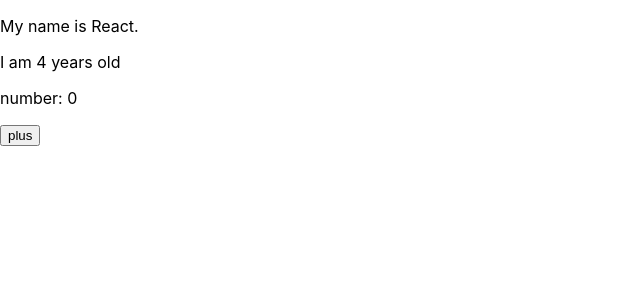
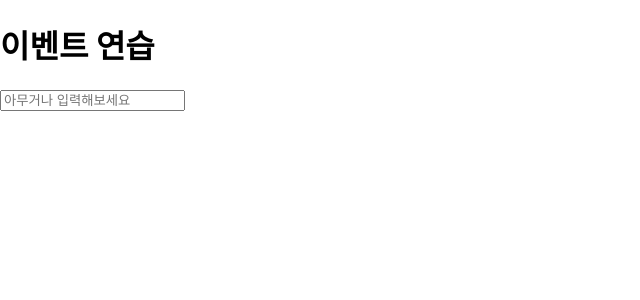
Before and after one commit to SAR0S/react.js-examples, a React (Create React App) app: page / in a window 1280 px wide. Shown: the top 300 px of the page, without its empty margins (0-640 px from the left). Built offline with nearby package versions, Linux system fonts and the light colour scheme.

Commit message:
Add event

```diff
--- a/src/App.js
+++ b/src/App.js
@@ -1,11 +1,11 @@
 import React, { Component } from 'react';
 import './App.css';
-import MyComponent from './MyComponent';
+import EventPractice from './EventPractice';
 
 class App extends Component {
   render() {
     return (
-      <MyComponent name="React" age={4}/>
+      <EventPractice />
     );
   }
 }
--- /dev/null
+++ b/src/EventPractice.js
@@ -0,0 +1,31 @@
+import React, { Component } from 'react';
+
+class EventPractice extends Component {
+
+    state = {
+        message: ''
+    }
+
+    render() {
+        return (
+            <div>
+                <h1>이벤트 연습</h1>
+                <input
+                    type="text"
+                    name="message"
+                    placeholder="아무거나 입력해보세요"
+                    value={this.state.message}
+                    onChange={
+                        (e) => {
+                            this.setState({
+                                message: e.target.value
+                            })
+                        }
+                    }
+                />
+            </div>
+        );
+    }
+}
+
+export default EventPractice;
--- a/src/MyComponent.js
+++ b/src/MyComponent.js
@@ -11,13 +11,16 @@
         age: PropTypes.number.isRequired // 필수적으로 존재햐아 하며 숫자임.
     }
 
-    constructor(props) {
-        super(props);
-        this.state = {
-            number: 0
-        }
+    // constructor(props) {
+    //     super(props);
+    //     this.state = {
+    //         number: 0
+    //     }
+    // }
+
+    state = {
+        number: 0
     }
-
 
     render() {
         return (
```
